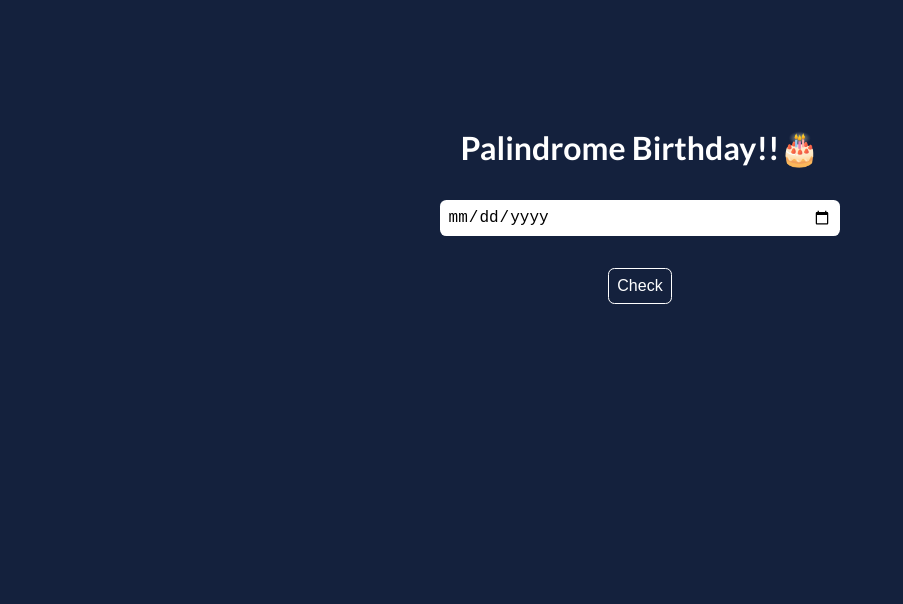
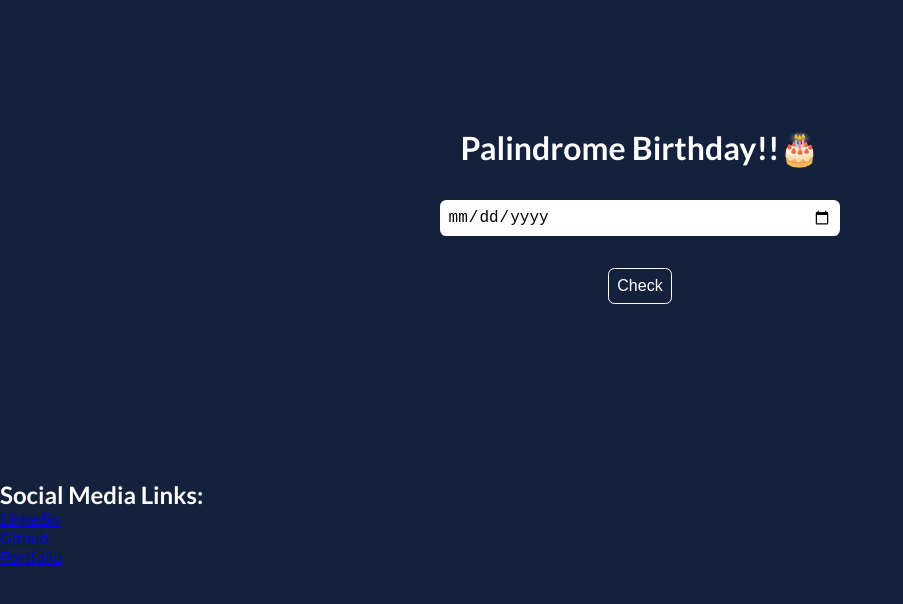
Before and after one commit to prajapati-priyanka/birthday-palindrome-check, a plain HTML site: page index.html in a window 1280 px wide. Shown: the whole page, without its empty margins (0-903 px from the left). Drawn offline with Linux system fonts and the light colour scheme.

Commit message:
feat: add footer

```diff
--- a/index.html
+++ b/index.html
@@ -18,6 +18,23 @@
       <div id="output"></div>
     </div>
 
+    <footer>
+      <h2>Social Media Links:</h2>
+      <ul>
+        <li class="footer-link">
+          <a href="https://www.linkedin.com/in/priyanka-prajapati-853098146/"
+            >Linkedin</a
+          >
+        </li>
+        <li class="footer-link">
+          <a href="https://github.com/prajapati-priyanka">Github</a>
+        </li>
+        <li class="footer-link">
+          <a href="https://priyanka-prajapati.netlify.app/">Portfolio</a>
+        </li>
+      </ul>
+    </footer>
+
     <script src="app.js"></script>
   </body>
 </html>
```
